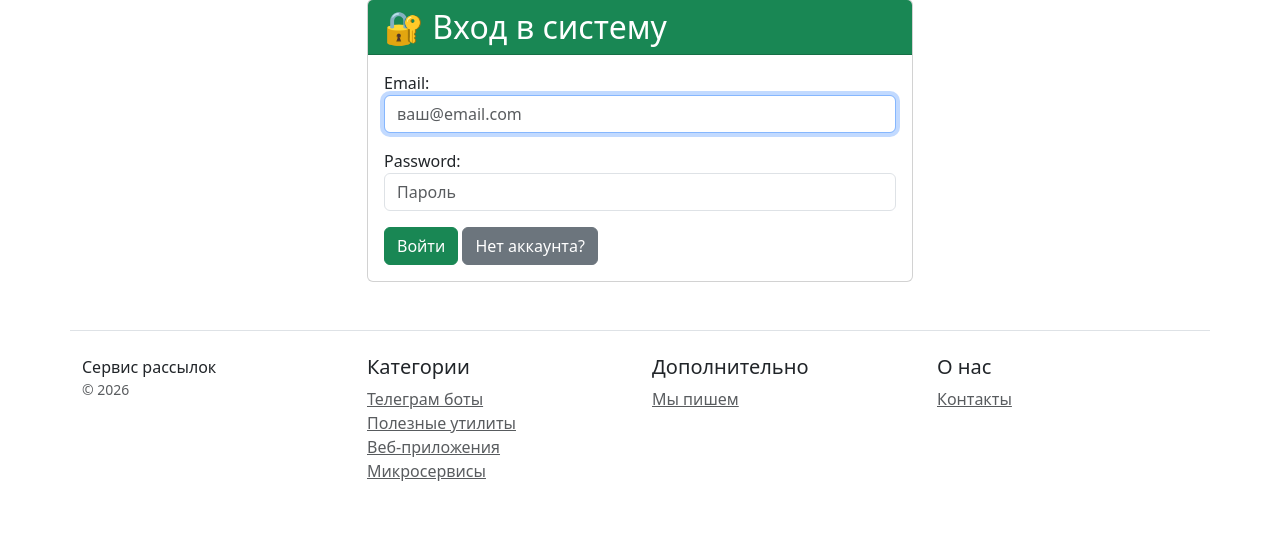
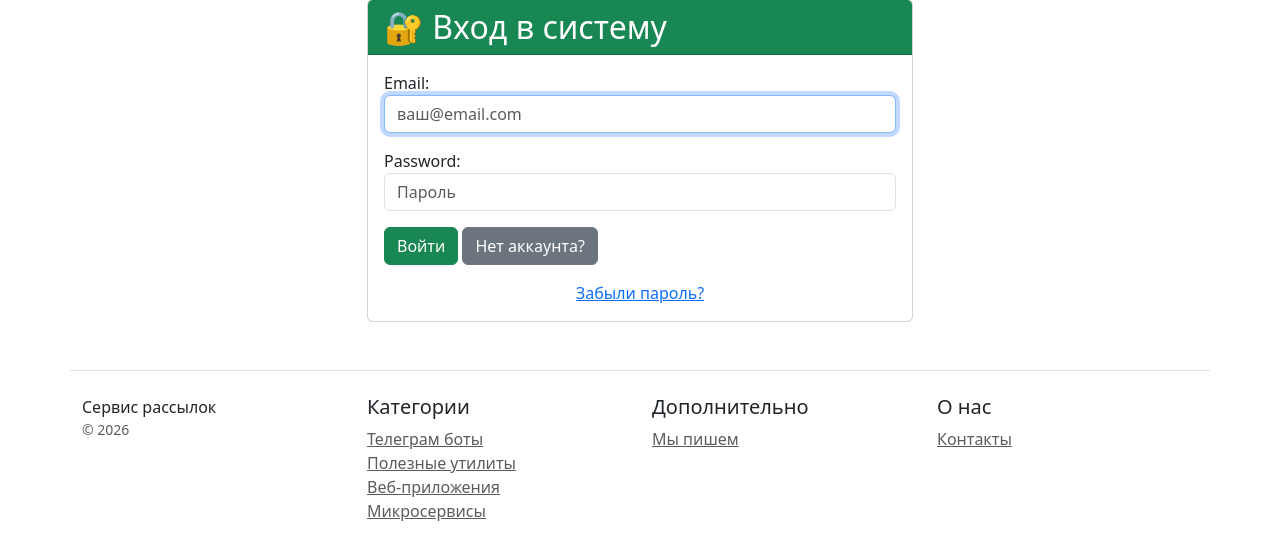
Before and after one commit to VikaDavlyatshina/Mailing_service, a Django app: page /users/login/ in a window 1280 px wide. Shown: the part 81-626 px from the top of the page. Run offline with Django 5.2, Linux system fonts and the light colour scheme; some libraries are stand-ins or nearby versions.

Commit message:
Добавлена Кнопка восстановления пароля

```diff
--- a/users/templates/users/login.html
+++ b/users/templates/users/login.html
@@ -26,6 +26,9 @@
                     <button type="submit" class="btn btn-success">Войти</button>
                     <a href="{% url 'users:register' %}" class="btn btn-secondary">Нет аккаунта?</a>
                 </form>
+                <div class="text-center mt-3">
+                    <a href="{% url 'users:password_reset' %}">Забыли пароль?</a>
+                </div>
             </div>
         </div>
     </div>
```
